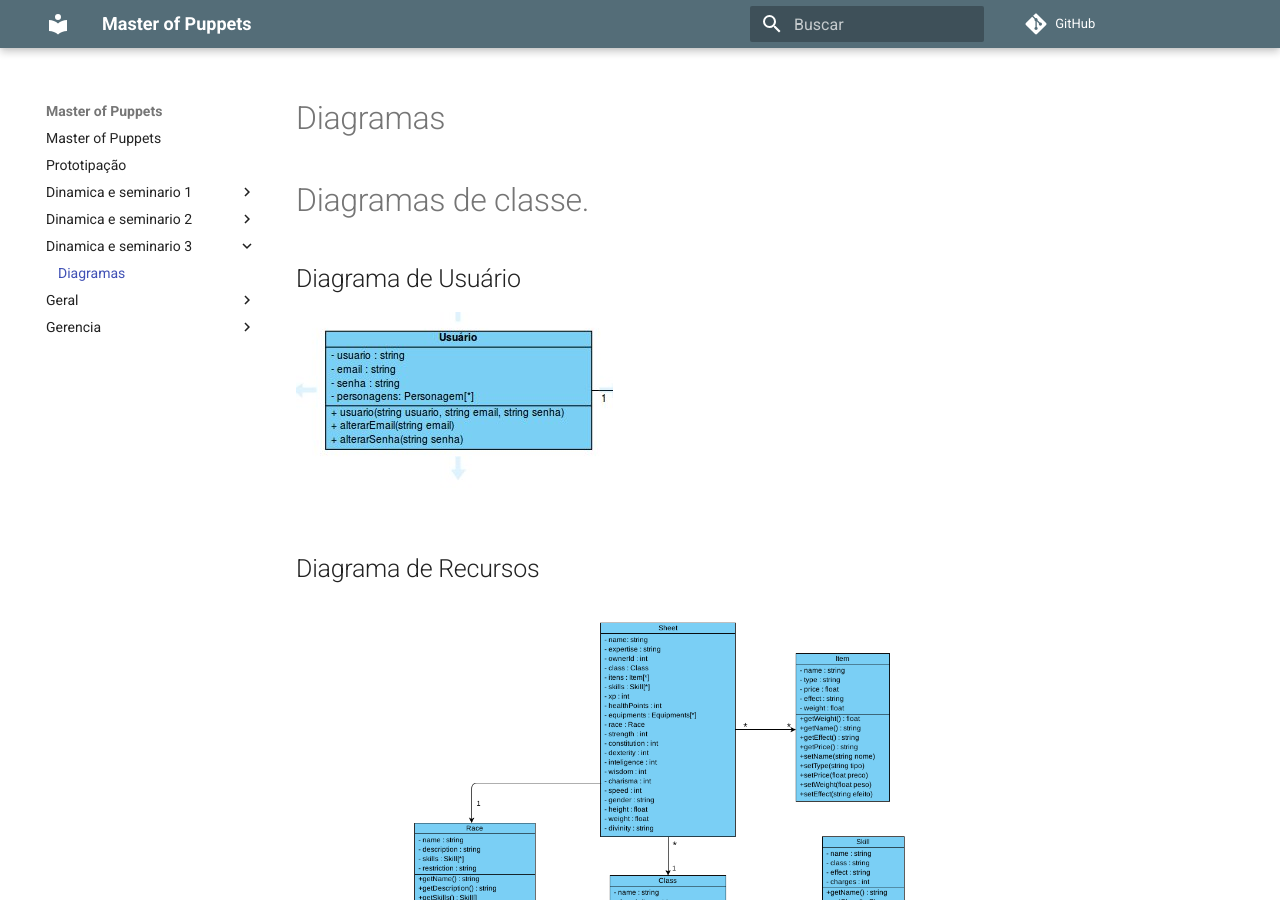
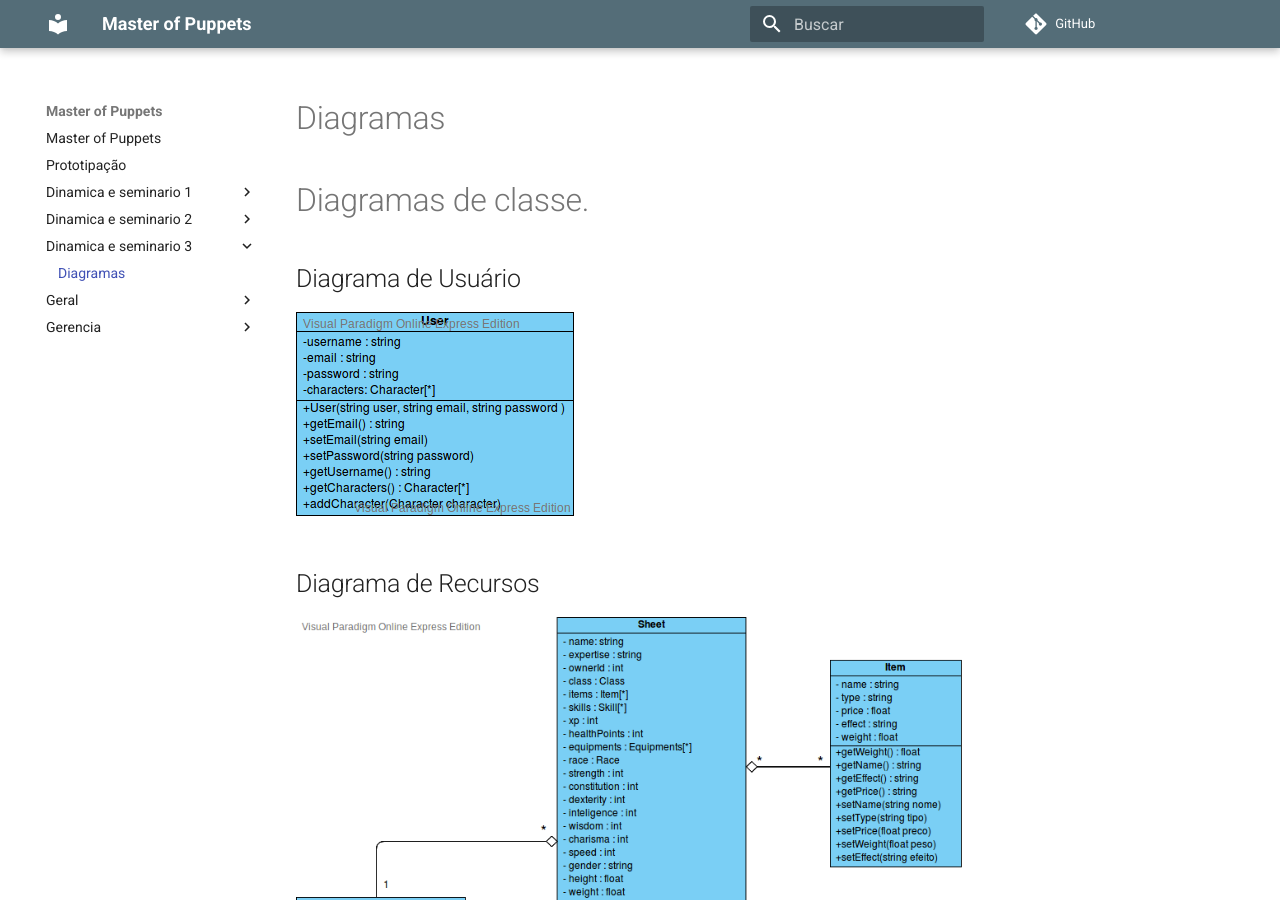
Before and after one commit to desenho-de-software-2019-02/Documentation, an MkDocs documentation site: the page built from docs/dinamica_e_seminario_3/diagramas.md, in a window 1280 px wide and 900 px high. Built offline with MkDocs 1.6.1 and Material for MkDocs 9.7.7, drawn with Linux system fonts in a browser that asks for light colours; comment, search, counter and statistics services are not loaded.

Commit message:
Changes user class diagram language to english

```diff
--- a/docs/dinamica_e_seminario_3/diagramas.md
+++ b/docs/dinamica_e_seminario_3/diagramas.md
@@ -4,12 +4,12 @@
 
 ## Diagrama de Usuário
 
-![diagrama de classe ](../img/diagramas_de_classe/UML_usuario.jpg)
+![diagrama de classe ](../img/diagramas_de_classe/UML_usuario_V2.png)
 
 
 ## Diagrama de Recursos
 
-![diagrama de classe ](../img/diagramas_de_classe/UML_recursos_V2.png)
+![diagrama de classe ](../img/diagramas_de_classe/UML_recursos_V3.png)
 
 ### Diagrama de autenticação
 
```
Also changed, not shown: docs/img/diagramas_de_classe/UML_usuario_V2.png (added).
